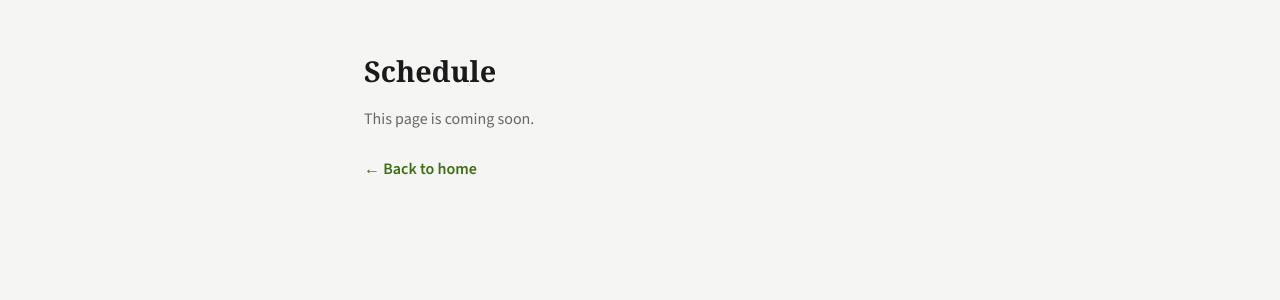
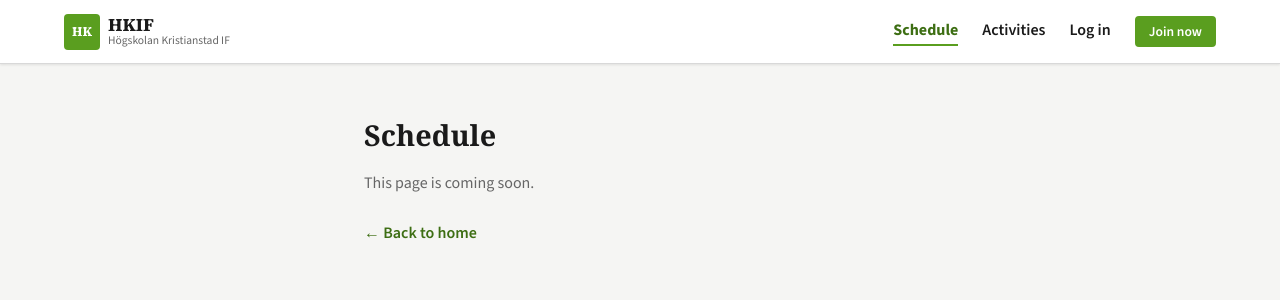
Before and after one commit to jasminerezai/hkif-web, a React (Vite) app in the folder client/: page / in a window 1280 px wide. Shown: the top 300 px of the page. Built offline with nearby package versions, Linux system fonts and the light colour scheme.

Commit message:
feat: mounted the Navbar in AppRoutes so it appears on every page

```diff
--- a/client/src/App.jsx
+++ b/client/src/App.jsx
@@ -2,6 +2,7 @@
 import React from 'react'
 import { Routes, Route, Navigate, useLocation } from 'react-router-dom'
 import { AuthProvider, useAuth } from './context/AuthContext.jsx'
+import Navbar from './components/Navbar.jsx'
 
 // ── ProtectedRoute ────────────────────────────────────────────
 // Wraps any route that requires login.
@@ -79,6 +80,9 @@ function Placeholder({ title }) {
 // hooks only work inside the Provider tree.
 function AppRoutes() {
   return (
+    <>
+      <Navbar />
+      <main>
         <Routes>
           {/* Public routes — anyone can access */}
           <Route path="/"               element={<Placeholder title="Schedule" />} />
@@ -100,6 +104,8 @@ function AppRoutes() {
           {/* Catch-all: any unknown URL redirects to home */}
           <Route path="*" element={<Navigate to="/" replace />} />
         </Routes>
+      </main>
+    </>
   )
 }
 
```
Lines whose indentation alone changed are shown as unchanged.
